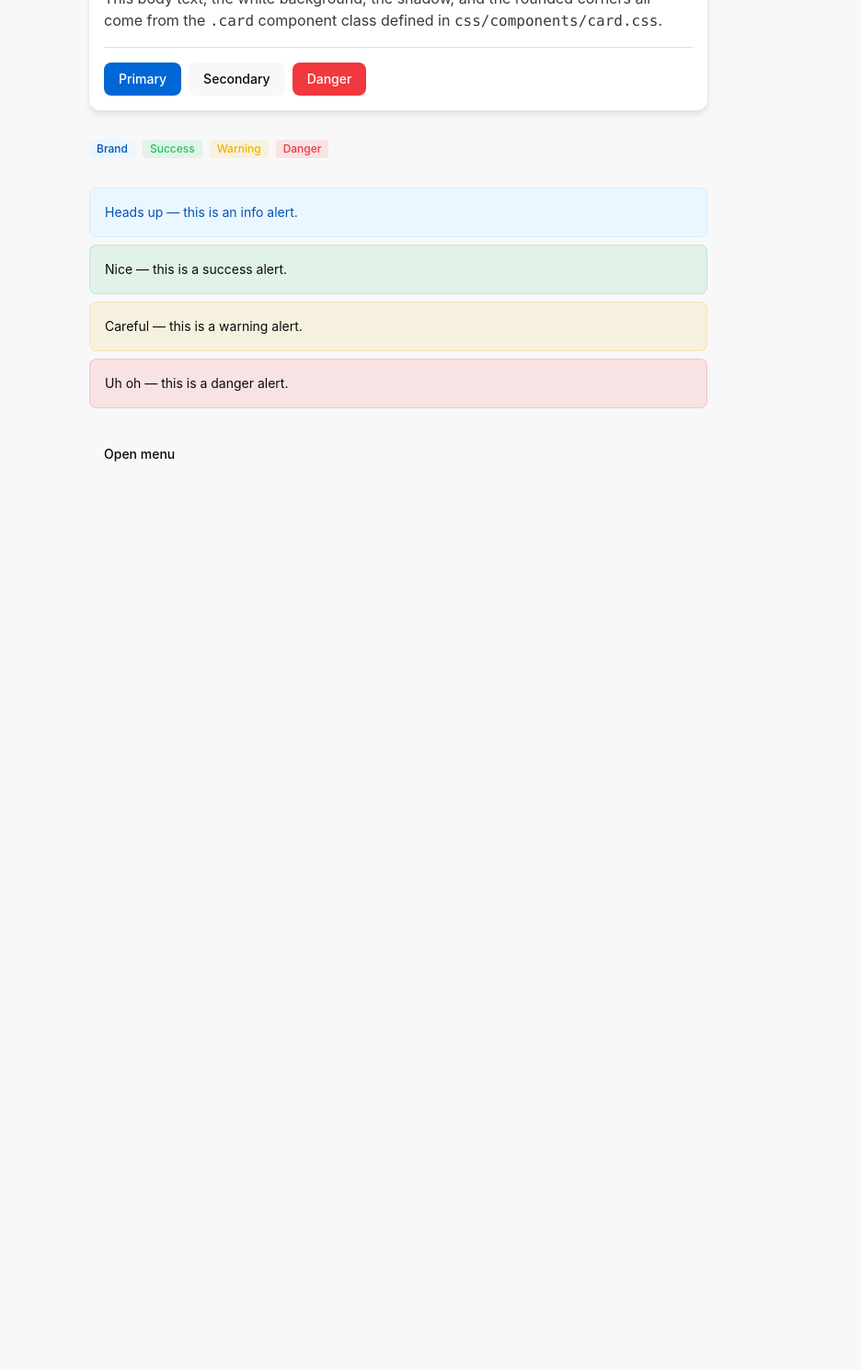
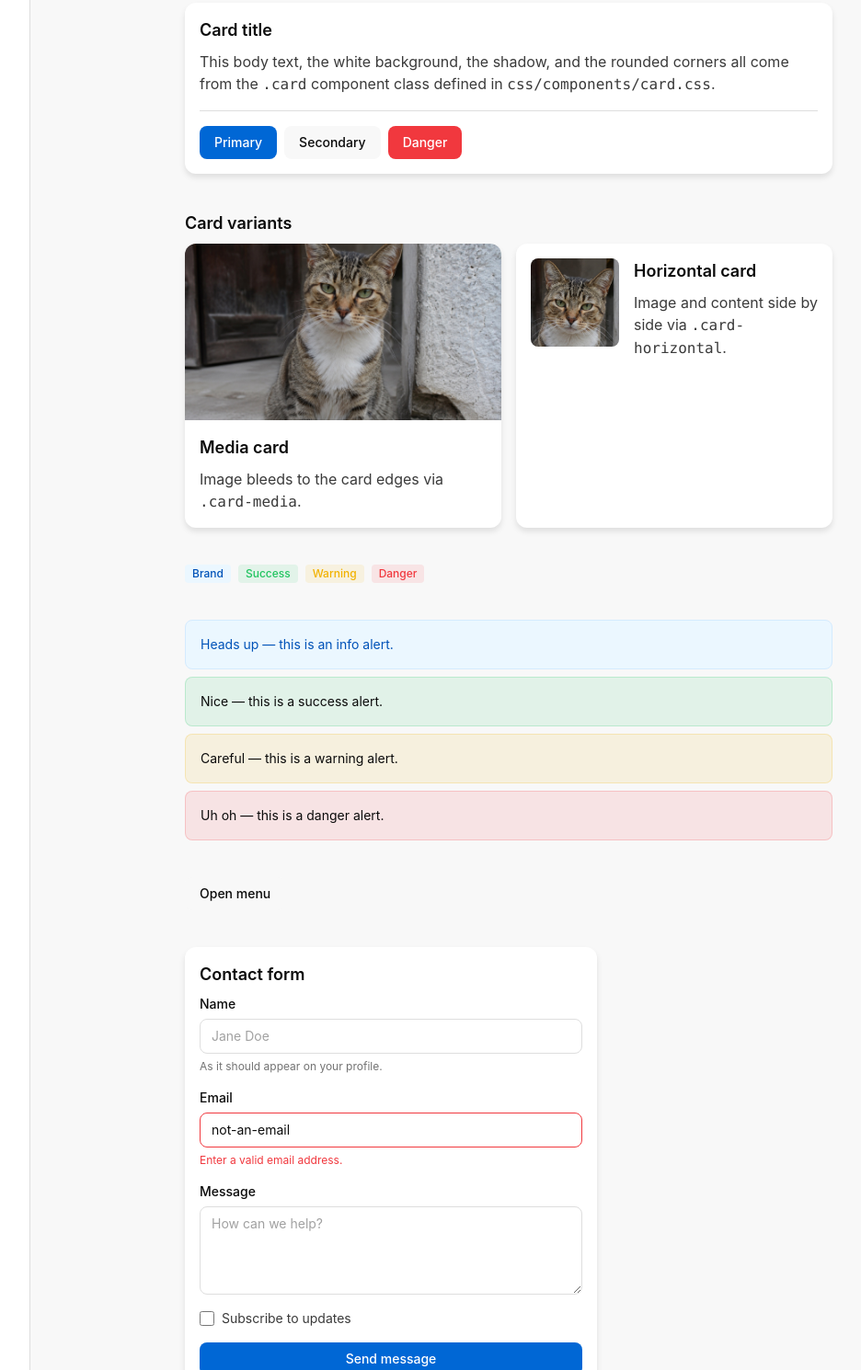
Before and after one commit to ihortok/paganel-ui, a website built with Vite: page demo/index.html in a window 1280 px wide. Shown: the part 162-1652 px from the top of the page at 92% size, without its empty margins (207-1143 px from the left). Before the commit the page ends 800 px from the top, so only its background shows below. Built offline with nearby package versions, Linux system fonts and the light colour scheme.

Commit message:
feat: add new components for header, sidebar, and form; enhance card component with media support

```diff
--- a/css/components/card.css
+++ b/css/components/card.css
@@ -14,4 +14,28 @@
   .card-footer {
     @apply mt-4 pt-4 border-t border-neutral-200;
   }
+
+  /* Image bleeding to the card's top/left/right edges (cancels .card's own
+     p-4); mb-4 restores spacing before the next element since padding alone
+     doesn't create a gap between children. */
+  .card-media {
+    @apply -mx-4 -mt-4 mb-4 overflow-hidden rounded-t-ds-lg;
+  }
+
+  .card-media img {
+    @apply block h-48 w-full object-cover;
+  }
+
+  /* Layout modifier — combine with .card in markup: class="card card-horizontal" */
+  .card-horizontal {
+    @apply flex gap-4;
+  }
+
+  .card-horizontal-media {
+    @apply h-24 w-24 shrink-0 overflow-hidden rounded-ds-md;
+  }
+
+  .card-horizontal-media img {
+    @apply block h-full w-full object-cover;
+  }
 }
--- /dev/null
+++ b/css/components/form.css
@@ -0,0 +1,46 @@
+@layer components {
+  .field {
+    @apply flex flex-col gap-1.5;
+  }
+
+  .label {
+    @apply text-sm font-medium text-neutral-900;
+  }
+
+  .input,
+  .textarea,
+  .select {
+    @apply rounded-ds-md border border-neutral-200 bg-white px-3 py-2 text-sm text-neutral-900
+           placeholder:text-neutral-400
+           focus:border-brand-500 focus:outline-none focus:ring-2 focus:ring-brand-500/40
+           disabled:pointer-events-none disabled:opacity-50;
+  }
+
+  .textarea {
+    @apply min-h-24 resize-y;
+  }
+
+  /* Modifiers — combine in markup: class="input input-error" */
+  .input-error,
+  .textarea-error,
+  .select-error {
+    @apply border-danger-500 focus:border-danger-500 focus:ring-danger-500/30;
+  }
+
+  .checkbox {
+    @apply size-4 rounded-ds-sm border-neutral-200 accent-brand-600
+           focus:outline-none focus:ring-2 focus:ring-brand-500/40;
+  }
+
+  .checkbox-label {
+    @apply flex items-center gap-2 text-sm text-neutral-700;
+  }
+
+  .hint {
+    @apply text-xs text-neutral-500;
+  }
+
+  .error-message {
+    @apply text-xs text-danger-500;
+  }
+}
--- /dev/null
+++ b/css/components/header.css
@@ -0,0 +1,17 @@
+@layer components {
+  .header {
+    @apply flex items-center justify-between gap-4 border-b border-neutral-200 bg-white px-6 py-4;
+  }
+
+  .header-brand {
+    @apply text-lg font-semibold text-neutral-900;
+  }
+
+  .header-nav {
+    @apply flex items-center gap-4 text-sm text-neutral-700;
+  }
+
+  .header-actions {
+    @apply flex items-center gap-3;
+  }
+}
--- /dev/null
+++ b/css/components/sidebar.css
@@ -0,0 +1,18 @@
+@layer components {
+  .sidebar {
+    @apply flex w-60 shrink-0 flex-col gap-1 border-r border-neutral-200 bg-white p-4;
+  }
+
+  .sidebar-section-title {
+    @apply mt-4 px-3 text-xs font-semibold uppercase tracking-wide text-neutral-500 first:mt-0;
+  }
+
+  .sidebar-link {
+    @apply rounded-ds-sm px-3 py-2 text-sm text-neutral-700 hover:bg-neutral-50;
+  }
+
+  /* Modifier — combine in markup: class="sidebar-link sidebar-link-active" */
+  .sidebar-link-active {
+    @apply bg-brand-50 font-medium text-brand-700;
+  }
+}
--- a/css/index.css
+++ b/css/index.css
@@ -4,3 +4,6 @@
 @import "./components/badge.css";
 @import "./components/alert.css";
 @import "./components/dropdown.css";
+@import "./components/header.css";
+@import "./components/sidebar.css";
+@import "./components/form.css";
--- a/demo/index.html
+++ b/demo/index.html
@@ -5,8 +5,32 @@
     <meta name="viewport" content="width=device-width, initial-scale=1.0" />
     <title>Paganel UI — Demo</title>
   </head>
-  <body class="min-h-screen bg-neutral-50 p-8">
-    <div class="mx-auto max-w-2xl space-y-8">
+  <body class="min-h-screen bg-neutral-50">
+    <div class="flex min-h-screen">
+      <aside class="sidebar">
+        <div class="sidebar-section-title">Menu</div>
+        <a class="sidebar-link sidebar-link-active" href="#">Dashboard</a>
+        <a class="sidebar-link" href="#">Components</a>
+        <a class="sidebar-link" href="#">Settings</a>
+        <div class="sidebar-section-title">Account</div>
+        <a class="sidebar-link" href="#">Profile</a>
+        <a class="sidebar-link" href="#">Sign out</a>
+      </aside>
+
+      <div class="flex-1">
+        <header class="header">
+          <span class="header-brand">Paganel UI</span>
+          <nav class="header-nav">
+            <a href="#">Docs</a>
+            <a href="#">Components</a>
+          </nav>
+          <div class="header-actions">
+            <button class="btn btn-secondary btn-sm">Sign in</button>
+            <button class="btn btn-primary btn-sm">Get started</button>
+          </div>
+        </header>
+
+        <main class="mx-auto max-w-3xl space-y-10 p-8">
           <h1 class="text-2xl font-bold text-neutral-900">Paganel UI Demo</h1>
 
           <section class="card">
@@ -19,6 +43,28 @@
               <button class="btn btn-primary btn-md">Primary</button>
               <button class="btn btn-secondary btn-md">Secondary</button>
               <button class="btn btn-danger btn-md">Danger</button>
+            </div>
+          </section>
+
+          <section class="space-y-2">
+            <h2 class="text-lg font-semibold text-neutral-900">Card variants</h2>
+            <div class="grid grid-cols-2 gap-4">
+              <div class="card">
+                <div class="card-media">
+                  <img src="/images/tabby-cat.jpg" alt="A tabby cat sitting in a stone doorway" />
+                </div>
+                <h3 class="card-header">Media card</h3>
+                <p class="card-body">Image bleeds to the card edges via <code>.card-media</code>.</p>
+              </div>
+              <div class="card card-horizontal">
+                <div class="card-horizontal-media">
+                  <img src="/images/tabby-cat-square.jpg" alt="Close-up of a tabby cat's face" />
+                </div>
+                <div>
+                  <h3 class="card-header">Horizontal card</h3>
+                  <p class="card-body">Image and content side by side via <code>.card-horizontal</code>.</p>
+                </div>
+              </div>
             </div>
           </section>
 
@@ -51,6 +97,40 @@
               <button class="dropdown-item" data-ds-dismiss="dropdown">Sign out</button>
             </div>
           </section>
+
+          <section class="card max-w-md">
+            <h2 class="card-header">Contact form</h2>
+            <form class="flex flex-col gap-4">
+              <div class="field">
+                <label class="label" for="name">Name</label>
+                <input class="input" id="name" type="text" placeholder="Jane Doe" />
+                <span class="hint">As it should appear on your profile.</span>
+              </div>
+              <div class="field">
+                <label class="label" for="email">Email</label>
+                <input
+                  class="input input-error"
+                  id="email"
+                  type="email"
+                  value="not-an-email"
+                  aria-invalid="true"
+                  aria-describedby="email-error"
+                />
+                <span class="error-message" id="email-error">Enter a valid email address.</span>
+              </div>
+              <div class="field">
+                <label class="label" for="message">Message</label>
+                <textarea class="textarea" id="message" placeholder="How can we help?"></textarea>
+              </div>
+              <label class="checkbox-label">
+                <input class="checkbox" type="checkbox" />
+                Subscribe to updates
+              </label>
+              <button class="btn btn-primary btn-md" type="submit">Send message</button>
+            </form>
+          </section>
+        </main>
+      </div>
     </div>
 
     <script type="module" src="/src/main.ts"></script>
```
Also changed, not shown: README.md, demo/public/images/tabby-cat-square.jpg (added), demo/public/images/tabby-cat.jpg (added). Lines whose indentation alone changed are shown as unchanged.
